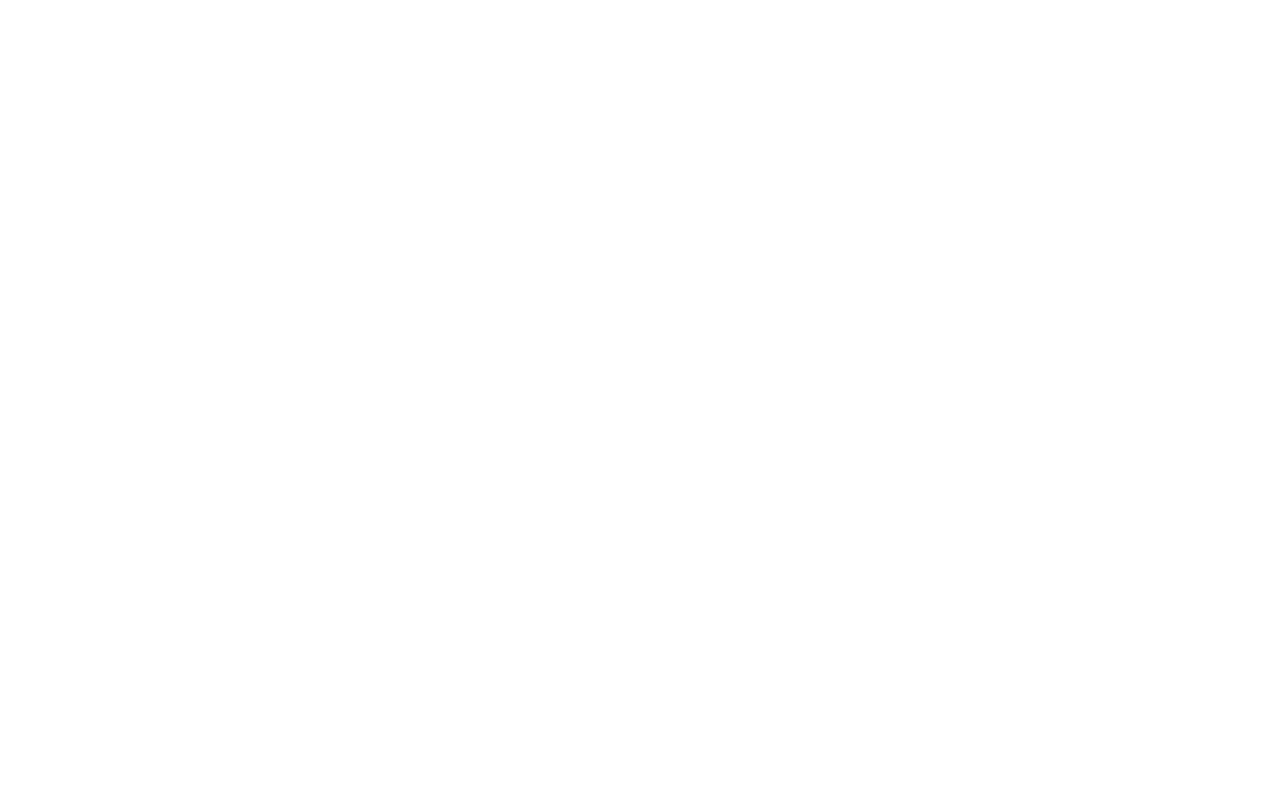
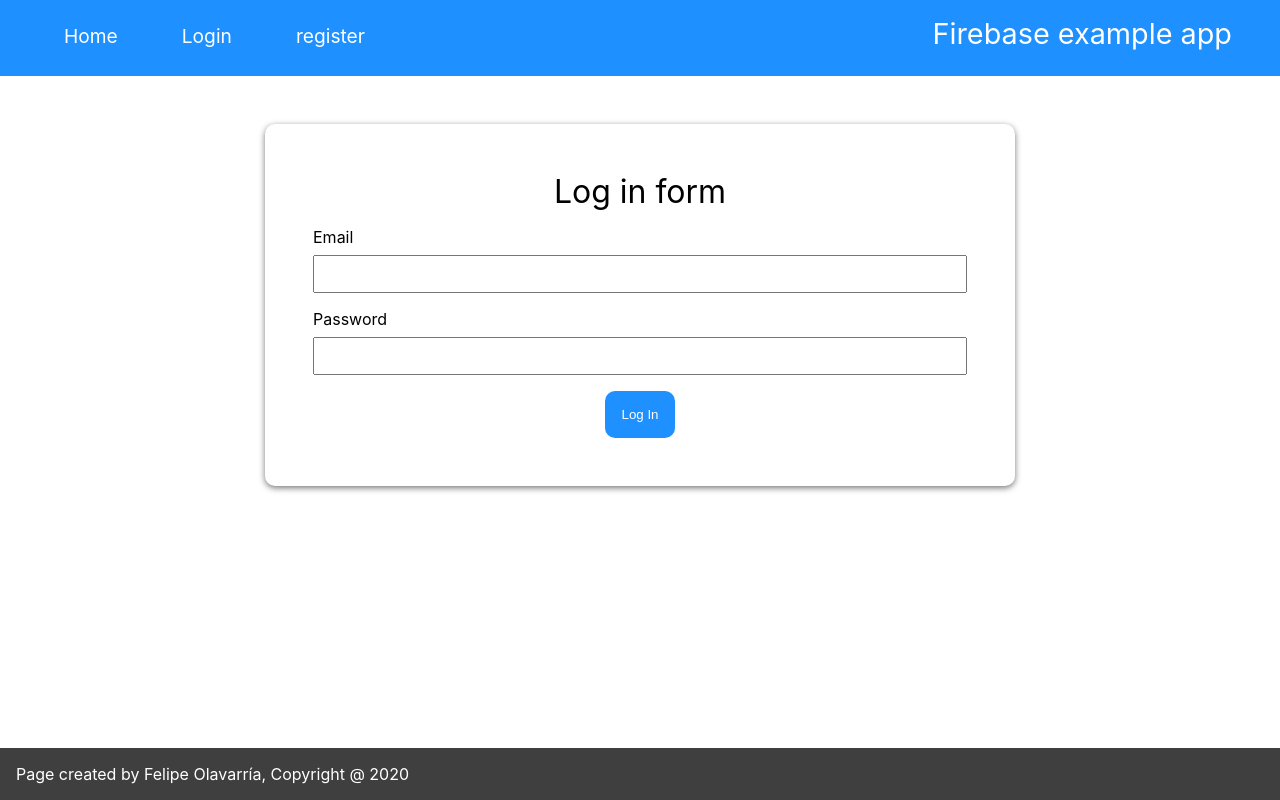
Before and after one commit to desolaser/firebase-react-app, a React (Create React App) app: page /login in a window 1280 px wide. Built offline with nearby package versions, Linux system fonts and the light colour scheme.

Commit message:
Add login and register pages, add links to these pages

```diff
--- a/src/App.js
+++ b/src/App.js
@@ -1,12 +1,21 @@
 import React from 'react'
 import { BrowserRouter as Router, Switch, Route } from 'react-router-dom'
+
 import Home from './pages/home'
+import Budgets from './pages/budgets'
+import Products from './pages/products'
+import Login from './pages/login'
+import Register from './pages/register'
 
 function App() {
     return (
         <Router>
             <Switch>
                 <Route path="/" exact component={Home} />
+                <Route path="/budgets" exact component={Budgets} />
+                <Route path="/products" exact component={Products} />
+                <Route path="/login" exact component={Login} />
+                <Route path="/register" exact component={Register} />
             </Switch>
         </Router>
     )
--- a/src/components/header.js
+++ b/src/components/header.js
@@ -19,10 +19,10 @@ const Header = () => {
                     <NavLink to="/">Home</NavLink>
                 </NavItem>
                 <NavItem>
-                    <NavLink to="/about">About</NavLink>
+                    <NavLink to="/login">Login</NavLink>
                 </NavItem>
                 <NavItem>
-                    <NavLink to="/contact">Contact</NavLink>
+                    <NavLink to="/register">register</NavLink>
                 </NavItem>
             </NavList>
         </NavBar>
--- /dev/null
+++ b/src/components/input.js
@@ -0,0 +1,18 @@
+import React from 'react'
+
+import {
+    FormControl,
+    FormLabel,
+    FormInput
+} from './form_components'
+
+const Input = ({ label, type, onChange, value }) => {
+    return (
+        <FormControl>
+            <FormLabel htmlFor="">{label}</FormLabel>
+            <FormInput type={type} onChange={onChange} value={value}/>
+        </FormControl>
+    )
+}
+
+export default Input
--- a/src/index.css
+++ b/src/index.css
@@ -1,3 +1,7 @@
+* {
+  box-sizing: border-box;
+}
+
 body {
   margin: 0;
   font-family: -apple-system, BlinkMacSystemFont, 'Segoe UI', 'Roboto', 'Oxygen',
--- /dev/null
+++ b/src/pages/login.js
@@ -0,0 +1,38 @@
+import React, { useState } from 'react'
+
+import Layout from '../components/layout'
+import Form from '../components/form'
+
+
+const Login = () => {
+    const [ email, setEmail ] = useState('')
+    const [ password, setPassword ] = useState('')
+
+    const handleSubmit = e => {
+        e.preventDefault()
+        console.log(email, password)
+    }
+
+    const fields = [
+        {
+            label: "Email",
+            type: "text",
+            value: email,
+            onChange: e => setEmail(e.target.value)
+        },
+        {
+            label: "Password",
+            type: "password",
+            value: password,
+            onChange: e => setPassword(e.target.value)
+        },
+    ]
+
+    return (
+        <Layout>
+            <Form fields={fields} handleSubmit={handleSubmit} submitValue="Log In" />
+        </Layout>
+    )
+}
+
+export default Login
--- /dev/null
+++ b/src/pages/register.js
@@ -0,0 +1,45 @@
+import React, { useState } from 'react'
+
+import Layout from '../components/layout'
+import Form from '../components/form'
+
+
+const Register = () => {
+    const [ email, setEmail ] = useState('')
+    const [ password, setPassword ] = useState('')
+    const [ repeatPassword, setRepeatPassword ] = useState('')
+
+    const handleSubmit = e => {
+        e.preventDefault()
+        console.log(email, password, repeatPassword)
+    }
+
+    const fields = [
+        {
+            label: "Email",
+            type: "text",
+            value: email,
+            onChange: e => setEmail(e.target.value)
+        },
+        {
+            label: "Password",
+            type: "password",
+            value: password,
+            onChange: e => setPassword(e.target.value)
+        },
+        {
+            label: "Repeat password",
+            type: "password",
+            value: repeatPassword,
+            onChange: e => setRepeatPassword(e.target.value)
+        },
+    ]
+
+    return (
+        <Layout>
+            <Form fields={fields} handleSubmit={handleSubmit} submitValue="Sign Up" />
+        </Layout>
+    )
+}
+
+export default Register
```
